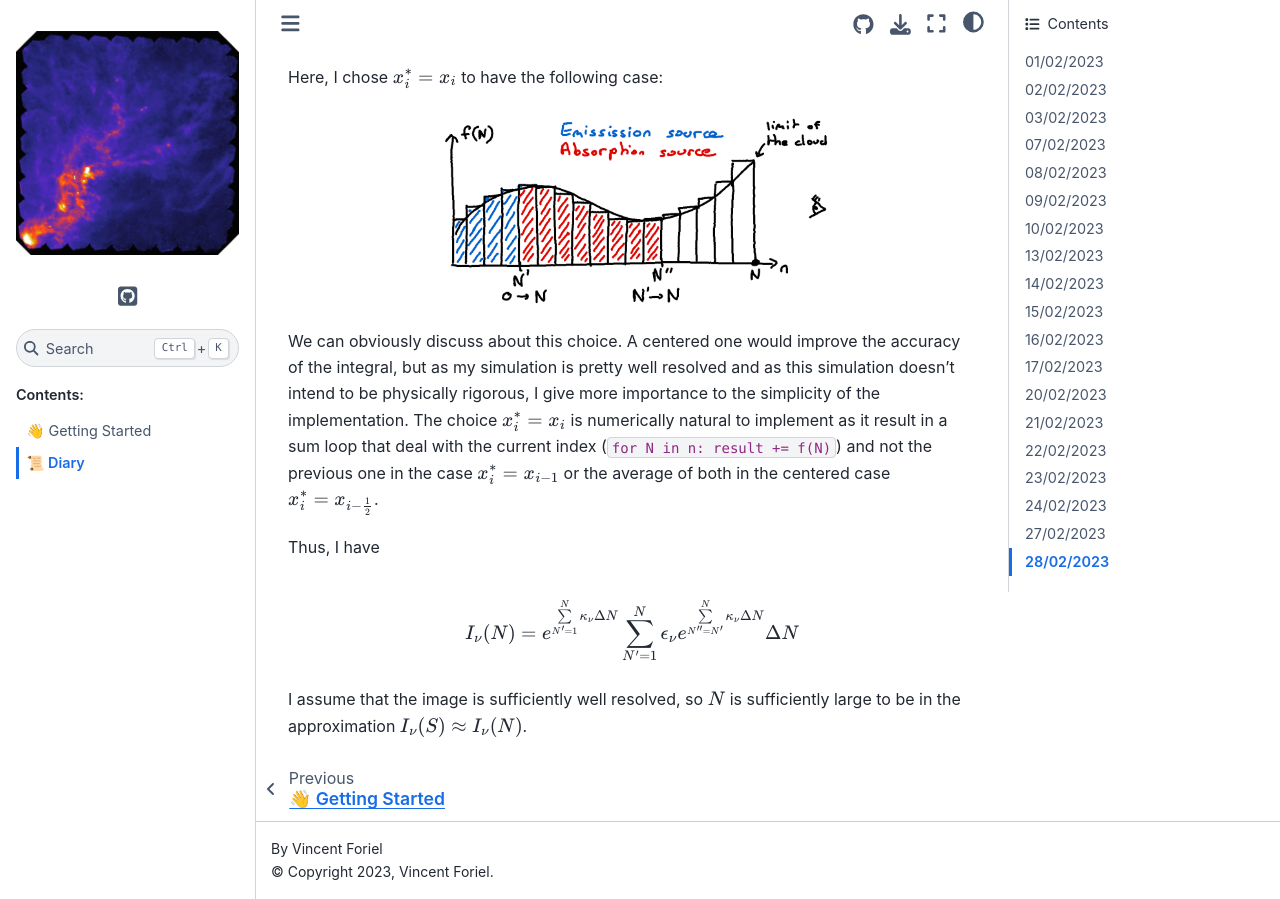
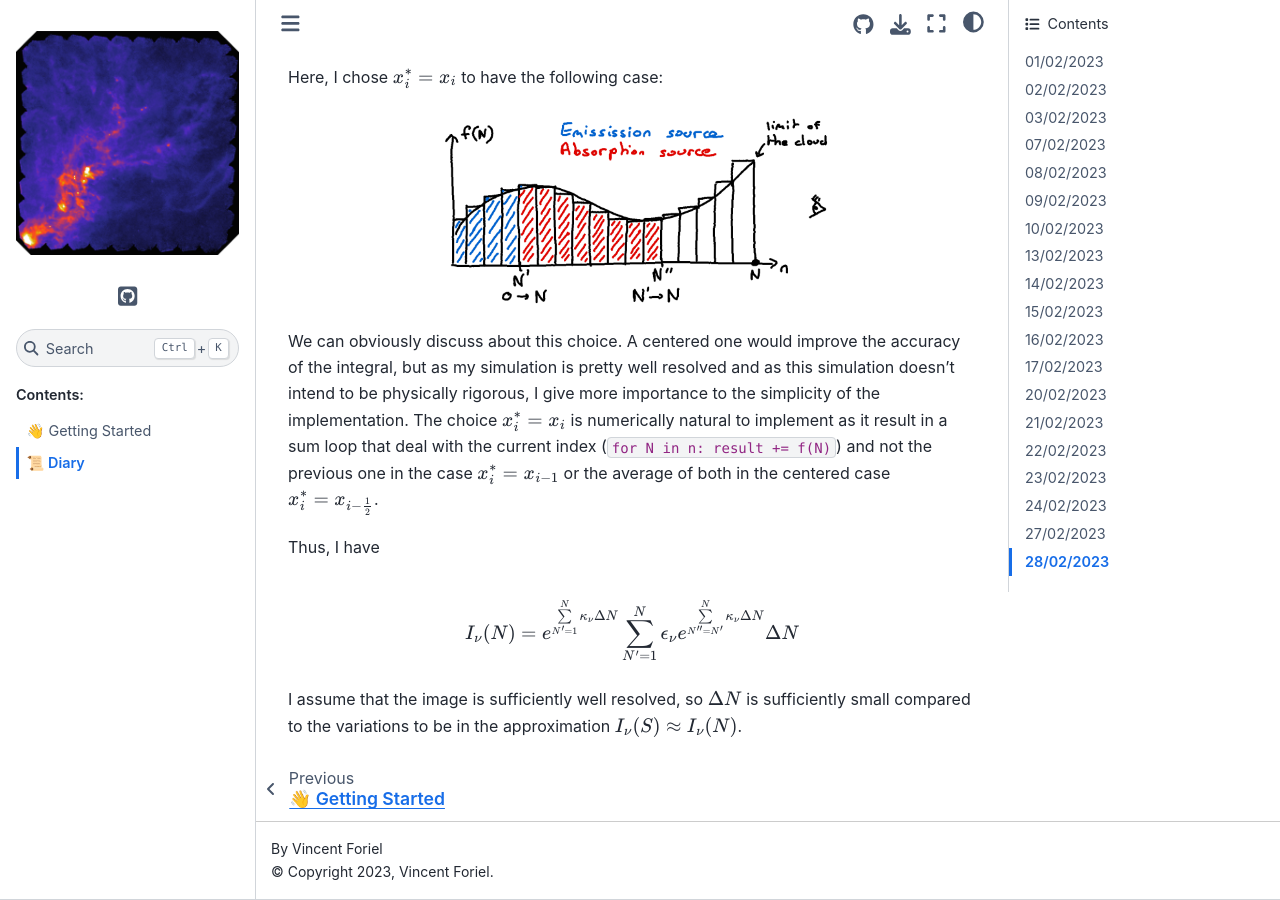
Before and after one commit to LeiRoF/M2-Internship, a Sphinx documentation site: the page built from docs/Diary.md, in a window 1280 px wide and 900 px high, scrolled down 19799 px. Built offline with Sphinx 7.4.7 and the Sphinx Book theme 1.1.4, drawn with Linux system fonts in a browser that asks for light colours.

Commit message:
🩹 Small inaccuracy

```diff
--- a/docs/Diary.md
+++ b/docs/Diary.md
@@ -444,4 +444,4 @@ $$
 I_\nu(N) = e^{\sum\limits_{N'=1}^N \kappa_\nu \Delta N} \sum_{N'=1}^N \epsilon_\nu e^{\sum\limits_{N''=N'}^N \kappa_\nu \Delta N} \Delta N
 $$
 
-I assume that the image is sufficiently well resolved, so $N$ is sufficiently large to be in the approximation $I_\nu(S) \approx I_\nu(N)$.
+I assume that the image is sufficiently well resolved, so $\Delta N$ is sufficiently small compared to the variations to be in the approximation $I_\nu(S) \approx I_\nu(N)$.
```
